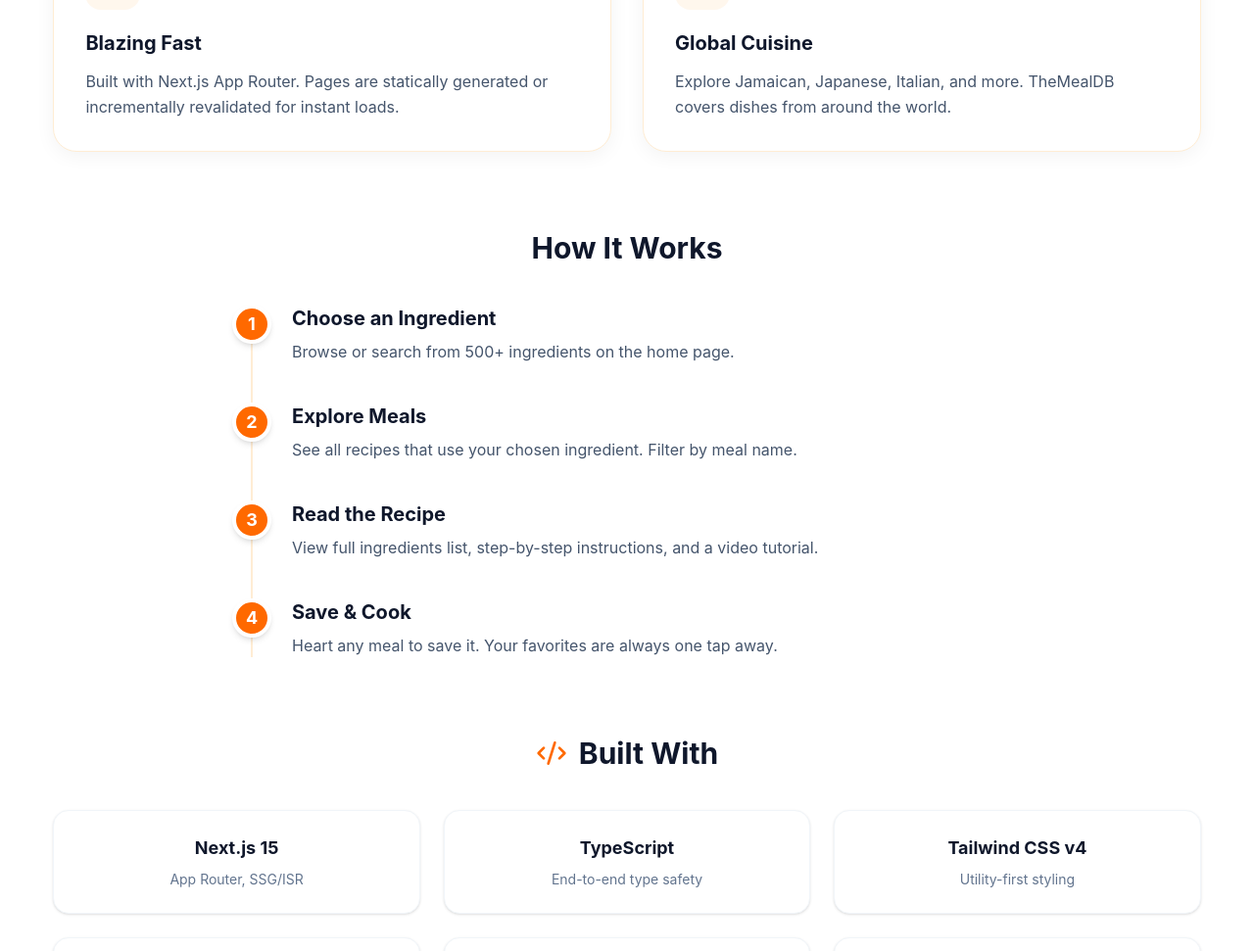
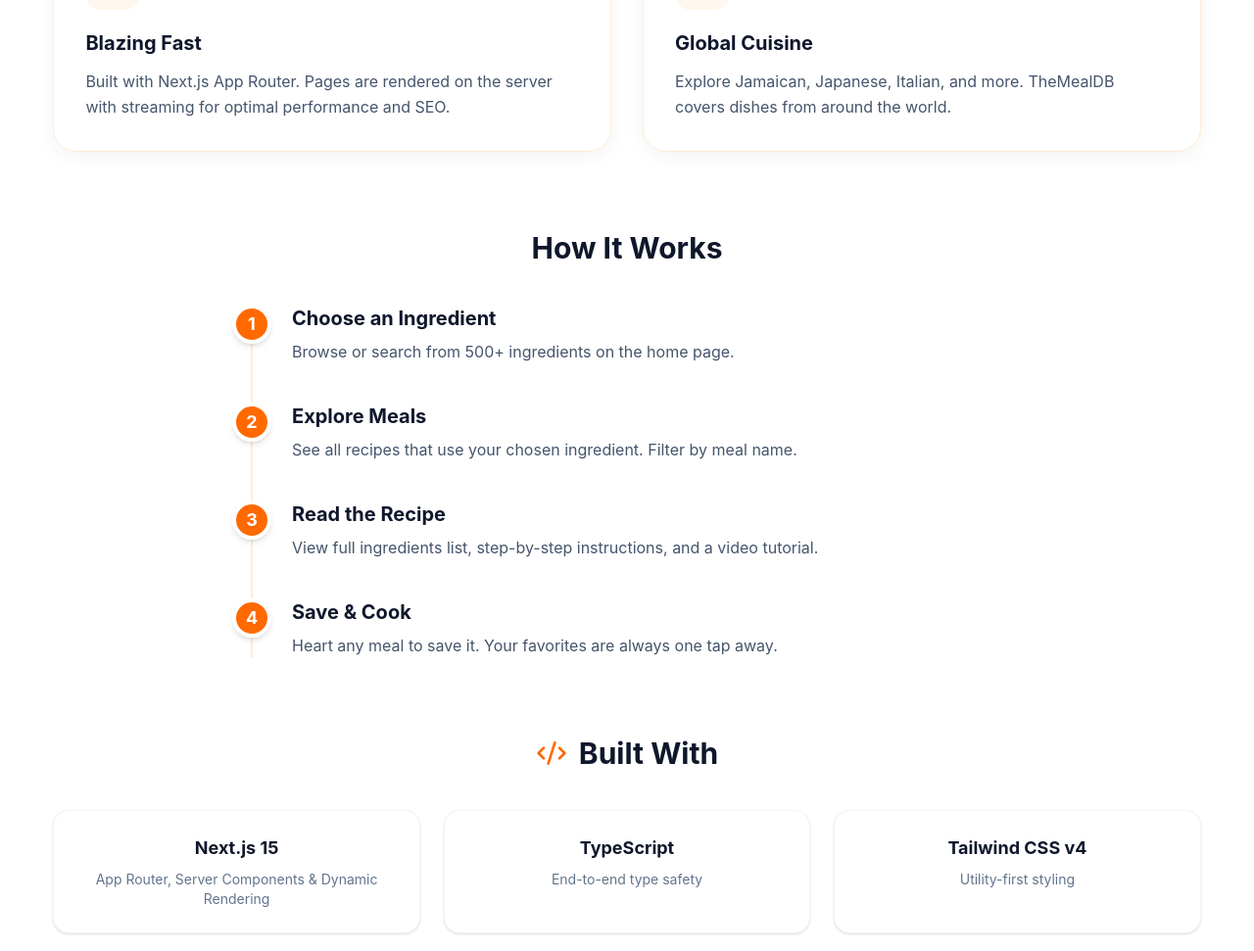
Before and after one commit to fajarmaulana-dev/cmlabs-frontend-fulltime-test, a Next.js app: page /about in a window 1280 px wide. Shown: the part 991-1962 px from the top of the page at 98% size. Built offline with nearby package versions, Linux system fonts and the light colour scheme; no server answers.

Commit message:
feat: update about page

```diff
--- a/src/features/about/constants.ts
+++ b/src/features/about/constants.ts
@@ -16,7 +16,7 @@ export const FEATURES = [
     icon: Zap,
     title: 'Blazing Fast',
     description:
-      'Built with Next.js App Router. Pages are statically generated or incrementally revalidated for instant loads.',
+      'Built with Next.js App Router. Pages are rendered on the server with streaming for optimal performance and SEO.',
   },
   {
     icon: Globe,
@@ -26,7 +26,7 @@ export const FEATURES = [
 ]
 
 export const TECH_STACK = [
-  { name: 'Next.js 15', description: 'App Router, SSG/ISR' },
+  { name: 'Next.js 15', description: 'App Router, Server Components & Dynamic Rendering' },
   { name: 'TypeScript', description: 'End-to-end type safety' },
   { name: 'Tailwind CSS v4', description: 'Utility-first styling' },
   { name: 'Zustand', description: 'Lightweight state management' },
--- a/src/features/meals/components/meal-detail.tsx
+++ b/src/features/meals/components/meal-detail.tsx
@@ -170,7 +170,7 @@ export function MealDetail({ meal, ingredientSlug }: Props) {
                   className="h-full w-full border-0"
                   loading="lazy"
                   src={embedUrl}
-                  srcDoc={`<style>*{padding:0;margin:0;overflow:hidden}html,body{height:100%}img,span{position:absolute;width:100%;top:0;bottom:0;margin:auto;object-fit:cover}span{height:1.5em;text-align:center;font:48px/1.5 sans-serif;color:white;text-shadow:0 0 0.5em black;transition:transform 0.2s}a:hover span{transform:scale(1.1)}</style><a href="${embedUrl}"><img src="https://images.weserv.nl/?url=https://i.ytimg.com/vi_webp/${youtubeId}/hqdefault.webp" alt="Video Tutorial"><span>▶</span></a>`}
+                  srcDoc={`<style>*{padding:0;margin:0;overflow:hidden}html,body{height:100%}img,span{position:absolute;width:100%;top:0;bottom:0;margin:auto;object-fit:cover}span{height:1.5em;text-align:center;font:48px/1.5 sans-serif;color:white;text-shadow:0 0 0.5em black;transition:transform 0.2s}a:hover span{transform:scale(1.1)}</style><a href="${embedUrl}"><img id="thumb" src="https://images.weserv.nl/?url=https://i.ytimg.com/vi_webp/${youtubeId}/maxresdefault.webp" alt="${meal.strMeal}"><span>▶</span></a><script>const thumb=document.getElementById("thumb");const fallbacks=["https://images.weserv.nl/?url=https://i.ytimg.com/vi_webp/${youtubeId}/sddefault.webp","https://images.weserv.nl/?url=https://i.ytimg.com/vi_webp/${youtubeId}/hqdefault.webp","https://images.weserv.nl/?url=https://i.ytimg.com/vi_webp/${youtubeId}/mqdefault.webp","${meal.strMealThumb}"];let i=0;thumb.onerror=function(){if(i<fallbacks.length){thumb.src=fallbacks[i++]}else{thumb.onerror=null}};</script>`}
                   title={`${meal.strMeal} tutorial`}
                 />
               </div>
```
